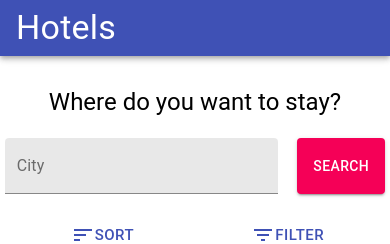
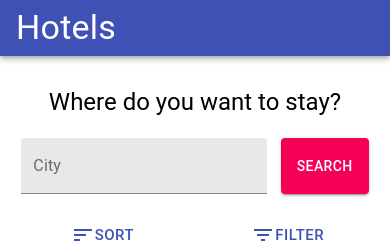
Before and after one commit to balavignesh1432/Hotels, a React (Create React App) app in the folder client/: page / in a window 390 px wide. Shown: the top 244 px of the page. Built offline with nearby package versions, Linux system fonts and the light colour scheme.

Commit message:
Visual Fix

```diff
--- a/client/src/pages/Home.js
+++ b/client/src/pages/Home.js
@@ -40,8 +40,8 @@ function Home(){
 
     return (
         <div className="Home">
-            <div className="topSection" style={!isMobile?{display:"flex",flexDirection:"row",justifyContent:"space-between",alignItems:"center",margin:"50px 50px 0 50px"}:{display:"flex",flexDirection:"column",alignItems:"center"}} >
-            <div style={isMobile?{marginTop:"30px"}:{}}>
+            <div className="topSection" style={!isMobile?{display:"flex",flexDirection:"row",justifyContent:"space-between",alignItems:"center",width:"90%",margin:"auto",marginTop:"50px"}:{display:"flex",flexDirection:"column",alignItems:"center",width:"90%",margin:"auto",marginTop:"30px"}} >
+            <div>
             <Typography variant={!isMobile?"h3":"h5"}>Where do you want to stay?</Typography>
             </div>
             <div className="searchSection" style={!isMobile?{display:"flex"}:{width:"100%",display:"flex",alignItems:"stretch",marginTop:"20px",justifyContent:"space-around"}}>
```
